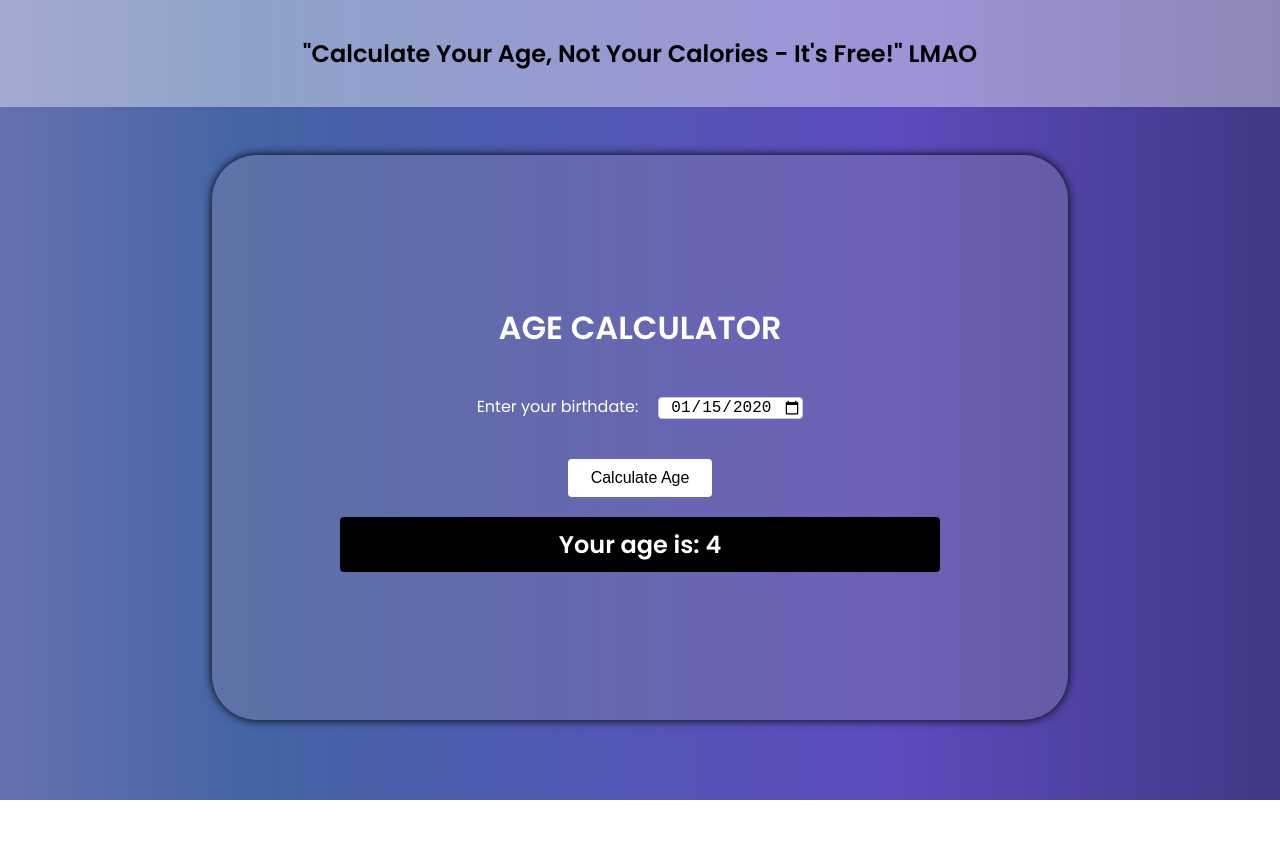
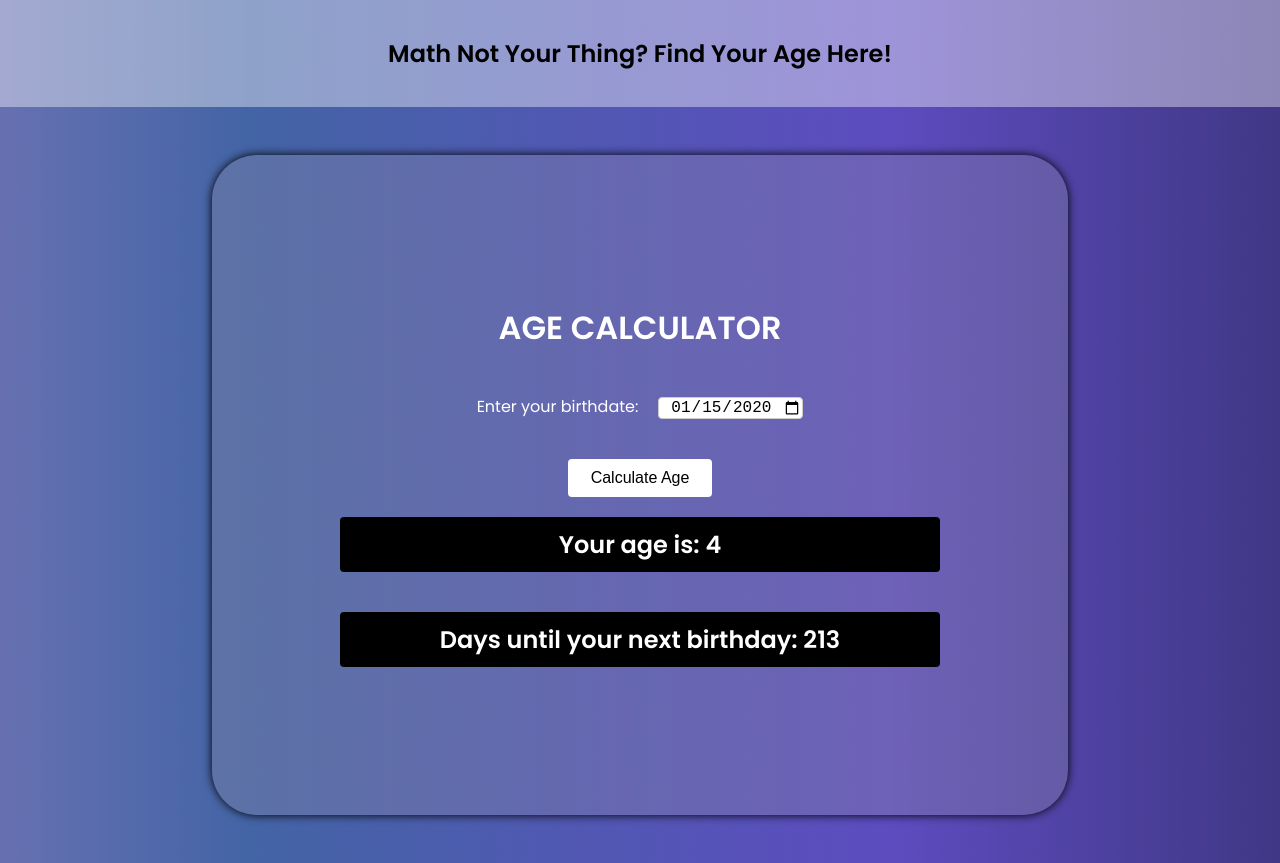
Before and after one commit to danielemilov/AgeCalculator, a React (Vite) app: page / in a window 1280 px wide. Both pictures are taken after typing "2020-01-15" into the empty fields and a click on the button "Calculate Age". Before the commit the page ends 800 px from the top, so only its background shows below. Built offline with nearby package versions, Linux system fonts and the light colour scheme.

Commit message:
updated the title

```diff
--- a/src/App.jsx
+++ b/src/App.jsx
@@ -11,7 +11,7 @@ const AppWrapper = styled.div`
   background-color: #8f8ca752;
   color: white;
   text-align: center;
-  border-radius:45px;
+  border-radius: 45px;
   box-shadow: 0 0 10px rgb(0, 0, 0);
   display: flex;
   flex-direction: column;
@@ -21,15 +21,12 @@ const AppWrapper = styled.div`
     padding-top: 10rem;
     padding: 3rem;
     margin: 5rem auto;
-
   }
 `;
 
 const Title = styled.h1`
   color: white;
   text-align: center;
-
-
 `;
 
 const FormWrapper = styled.form`
@@ -90,6 +87,7 @@ const App = () => {
   const [age, setAge] = useState(null);
   const [error, setError] = useState('');
   const [isBirthday, setIsBirthday] = useState(false);
+  const [daysUntilBirthday, setDaysUntilBirthday] = useState(null);
   const audioRef = useRef(null);
 
   const handleInputChange = (e) => {
@@ -101,6 +99,7 @@ const App = () => {
     if (!birthdate) {
       setError('Please enter a valid birthdate.');
       setAge(null);
+      setDaysUntilBirthday(null);
       return;
     }
 
@@ -108,6 +107,7 @@ const App = () => {
     if (isNaN(birthDate.getTime())) {
       setError('Please enter a valid birthdate.');
       setAge(null);
+      setDaysUntilBirthday(null);
       return;
     }
 
@@ -118,12 +118,14 @@ const App = () => {
     if (birthDate > today) {
       setError('Birthdate cannot be in the future.');
       setAge(null);
+      setDaysUntilBirthday(null);
       return;
     }
 
     if (birthDate < maxAgeDate) {
       setError('Age cannot be more than 120 years.');
       setAge(null);
+      setDaysUntilBirthday(null);
       return;
     }
 
@@ -140,8 +142,15 @@ const App = () => {
     if (birthDate.getMonth() === today.getMonth() && birthDate.getDate() === today.getDate()) {
       setIsBirthday(true);
       playHappyBirthdaySong();
+      setDaysUntilBirthday(0);
     } else {
       setIsBirthday(false);
+      const nextBirthday = new Date(today.getFullYear(), birthDate.getMonth(), birthDate.getDate());
+      if (nextBirthday < today) {
+        nextBirthday.setFullYear(today.getFullYear() + 1);
+      }
+      const daysUntilBirthday = Math.ceil((nextBirthday - today) / (1000 * 60 * 60 * 24));
+      setDaysUntilBirthday(daysUntilBirthday);
     }
   };
 
@@ -169,7 +178,8 @@ const App = () => {
   return (
     <>
       <div className="wrapper">
-    <h2>"Calculate Your Age, Not Your Calories - It's Free!" LMAO</h2>
+        <h2>Math Not Your Thing? Find Your Age Here!
+        </h2>
       </div>
       <AppWrapper>
         <Title>AGE CALCULATOR</Title>
@@ -189,6 +199,9 @@ const App = () => {
         {age !== null && !isNaN(age) && (
           <>
             <AgeMessage>Your age is: {age}</AgeMessage>
+            {!isBirthday && daysUntilBirthday !== null && (
+              <AgeMessage>Days until your next birthday: {daysUntilBirthday}</AgeMessage>
+            )}
             {isBirthday && (
               <>
                 <AgeMessage>Happy Birthday!</AgeMessage>
```
Lines whose indentation alone changed are shown as unchanged.
